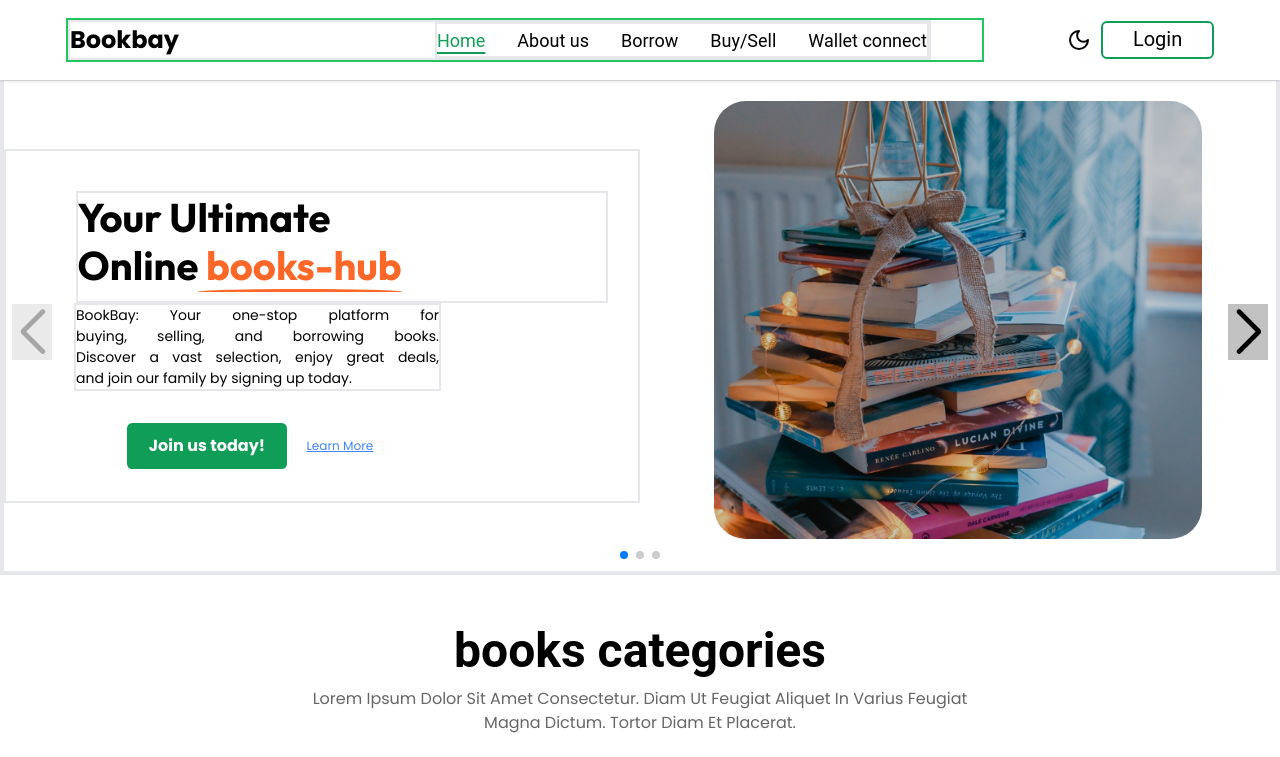
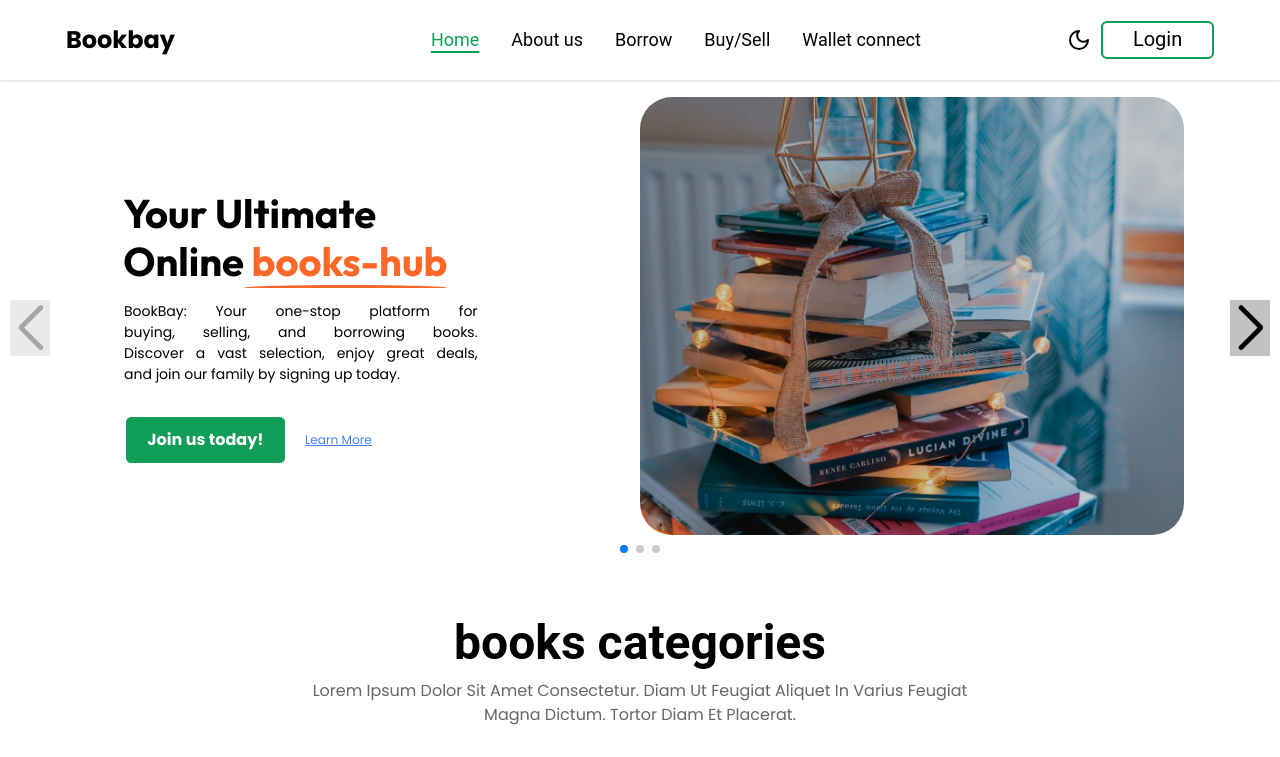
Before and after one commit to smartrogo/Bookbay, a React (Vite) app: page / in a window 1280 px wide. Shown: the top 757 px of the page. Built offline with nearby package versions, Linux system fonts and the light colour scheme; no server answers; some icons are missing; a web font is replaced by a local one.

Commit message:
landing page

```diff
--- a/src/components/Header.jsx
+++ b/src/components/Header.jsx
@@ -47,7 +47,7 @@ export const Header = (props) => {
       }`}
     >
       <div className="wrapper flex flex-wrap items-center justify-between mx-auto">
-        <div className="mobile-nav-container w-[40%] sm:w-[30%] md:w-[75%] lg:w-[80%] border-2 border-green-500 lg:justify-between md:justify-start flex justify-between items-center">
+        <div className="mobile-nav-container w-[40%] sm:w-[30%] md:w-[75%] lg:w-[80%] lg:justify-between md:justify-start flex justify-between items-center">
           <div
             className="mobile-menu-icon lg:hidden md:mr-8"
             onClick={handleNavbar}
@@ -55,7 +55,7 @@ export const Header = (props) => {
             <RiMenu3Line className="text-[24px] menu-icon-svg lg:hidden lg:absolute" />
           </div>
 
-          <div className="flex justify-between border-2">
+          <div className="flex justify-between">
             <div className="">
               <a
                 href="/"
@@ -65,7 +65,7 @@ export const Header = (props) => {
               </a>
             </div>
 
-            <ul className="hidden ml-[13.4rem] lg:flex  border-2 gap-8 md:items-center lg:ml-[12rem] leading-normal items-center lg:w-[70%] xl:ml-[16rem] text-[0.875rem]">
+            <ul className="hidden ml-[13.4rem] lg:flex gap-8 md:items-center lg:ml-[12rem] leading-normal items-center lg:w-[70%] xl:ml-[16rem] text-[0.875rem]">
               <li className="roboto under text-[18px] leading-normal">
                 <NavLink to="/" style={navLinkStyle}>
                   Home
--- a/src/components/Hero.jsx
+++ b/src/components/Hero.jsx
@@ -43,7 +43,7 @@ export const Hero = () => {
       scrollbar={{ draggable: true }}
       onSlideChange={() => console.log("slide change")}
       onSwiper={(swiper) => console.log(swiper)}
-      className="mt-[18%] mb-10 border-2 -[100vh] sm:mt-[13%] md:mt-[9.5%] lg:mt-[8%] xl:mt-[6%]"
+      className="mt-[18%] mb-10 -[100vh] sm:mt-[13%] md:mt-[9.5%] lg:mt-[8%] xl:mt-[6%]"
     >
       <SwiperSlide>
         <SlideShow paragrhap={para} heading={head} img={hero1} />
--- a/src/components/SlideShow.jsx
+++ b/src/components/SlideShow.jsx
@@ -8,17 +8,17 @@ export const SlideShow = ({ paragrhap, img, heading }) => {
 
 
   return (
-      <SwiperSlide className="border-2 flex flex-col justify-center items-center md:flex-row">
+      <SwiperSlide className="flex flex-col justify-center items-center md:flex-row md:w-[95%] mx-auto">
         <div className="w-full md:w-[50%]">
-          <div className="md:[80%] border-2 xl:pl-10">
-            <h1 className=" w-[21.1875rem] mx-auto h-[7rem] flex-shrink-0 text-[2.5rem] outfit leading-[3rem] mt-10 font-bold text-center md:text-start md:w[76%] sm:w-[90%] md:border-2  balance mb-0">
+          <div className="lg:[80%] xl:pl-16">
+            <h1 className=" w-[21.1875rem] mx-auto h-[7rem] flex-shrink-0 text-[2.5rem] outfit leading-[3rem] mt-10 font-bold text-center md:text-start md:w[76%] sm:w-[90%]  balance mb-0">
              {heading}
             </h1>
-            <p className="poppins leading-normal text-center text-style font-normal text-[0.875rem] mx-auto w-[19.3125rem] h[6.5625rem] md:w-[90%] lg:w-[70%] lg:mx-7 xl:mx- xl:w-[62%] border-2 sm:w-[80%] md:text-justify balance">
+            <p className="poppins leading-normal text-center text-style font-normal text-[0.875rem] mx-auto w-[19.3125rem] h[6.5625rem] md:w-[90%] lg:w-[70%] lg:mx-7 xl:mx- xl:w-[65%] sm:w-[80%] md:text-justify balance">
                 {paragrhap}
             </p>
 
-            <div className="flex mx-auto w-[20rem] md:w-[72.5%] md:justify-start md:gap-5 justify-evenly mt-[2rem] mb-[2rem] items-center">
+            <div className="flex mx-auto w-[20rem] md:w-[89%] md:justify-start md:gap-5 justify-evenly mt-[2rem] mb-[2rem] items-center">
               <Button
                 value="Join us today!"
                 cls_name=" flex justify-center items-center bg-[#0F9D58] text-[#FFFFFF] poppins text-style font-bold leading-normal rounded-[0.32494rem] py-[0.6905rem] px-[1.34038rem]"
@@ -35,10 +35,10 @@ export const SlideShow = ({ paragrhap, img, heading }) => {
             </div>
           </div>
         </div>
-        <div className="w-full md:w-[50%] px-5 md:px-0">
+        <div className="w-full md:w-[50%] px-5 md:px-0 xl:pr-16">
           <img
             src={img}
-            className=" w-[22.8125rem] sm:w-[32rem] rounded-[2rem] h-[23.95313rem] mx-auto object-cover mt-10 mb-8  sm:mt-5 md:w-[30.5rem] md:h-[27.375rem]"
+            className=" w-[22.8125rem] sm:w-[32rem] rounded-[2rem] h-[23.95313rem] mx-auto object-cover mt-10 mb-8  sm:mt-5 md:w-[25.5rem] xl:w-[35.5em] md:h-[27.375rem]"
           />
         </div>
       </SwiperSlide>
```
